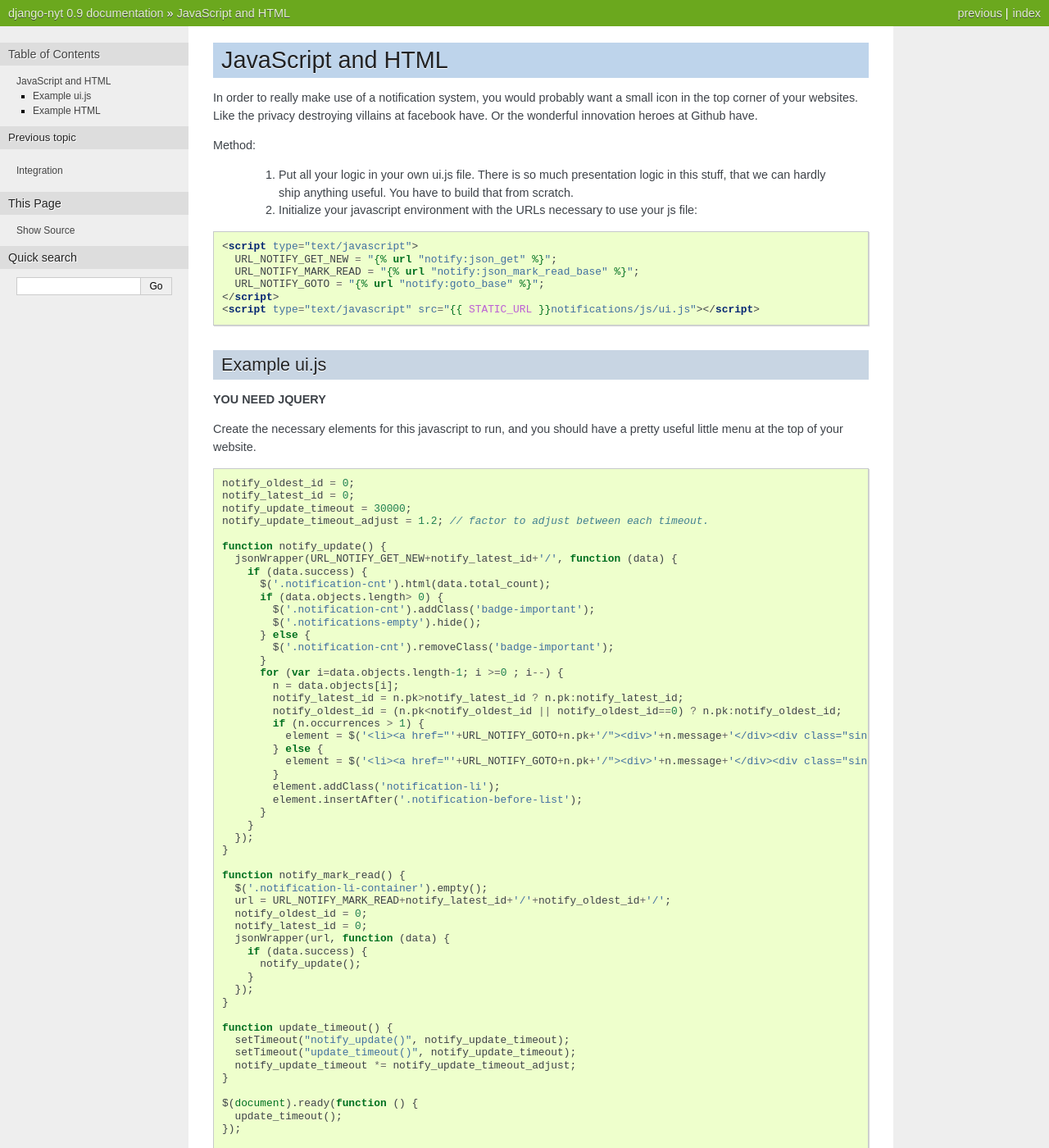
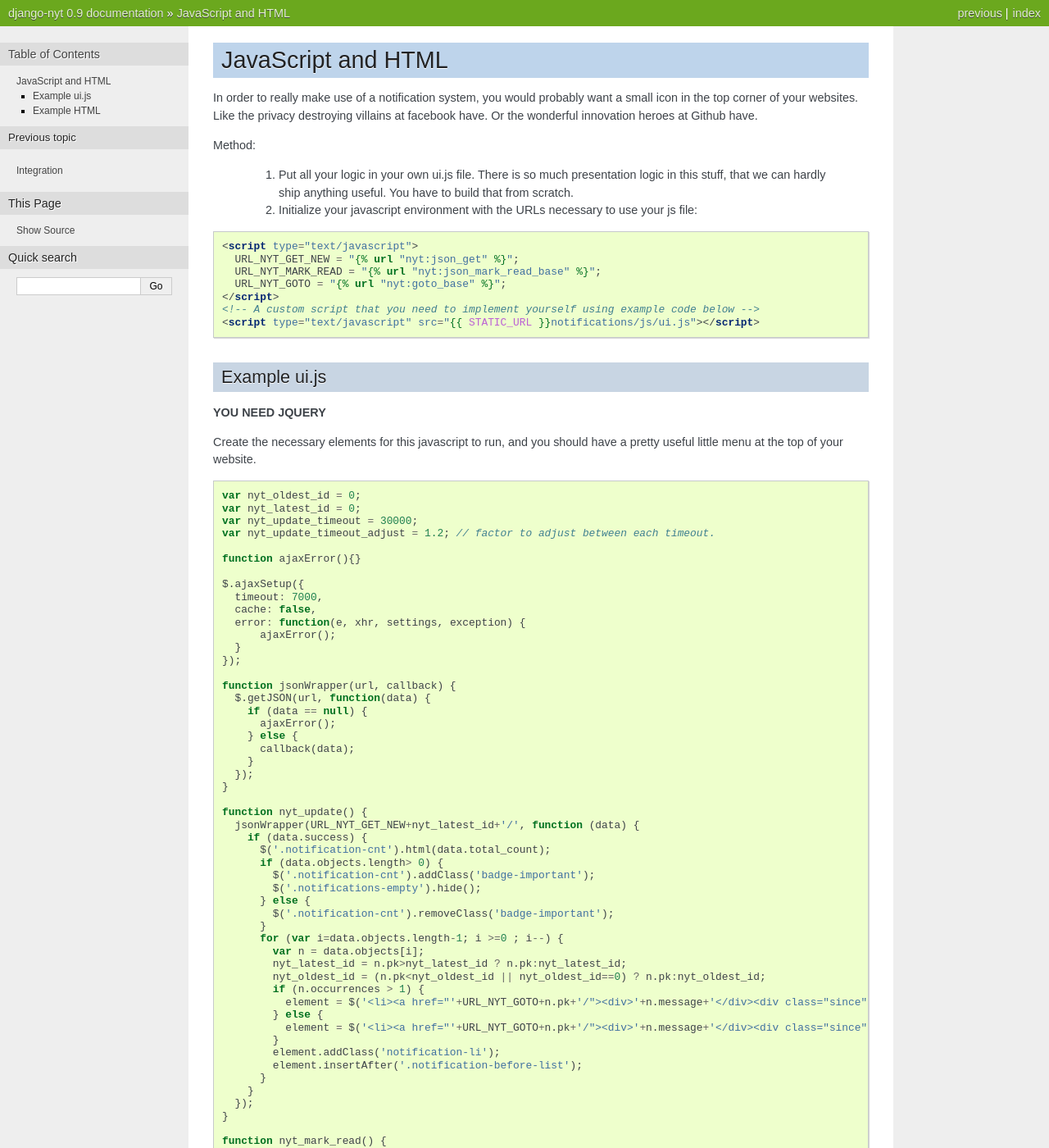
Before and after one commit to django-wiki/django-nyt, a Sphinx documentation site: the page built from docs/javascript.rst, in a window 1280 px wide and 1400 px high. Shown: the whole window at 82% size. Built offline with Sphinx 7.4.7, drawn with Linux system fonts in a browser that asks for light colours; some of the changed text lies outside the part shown.

Commit message:
fix up broken docs javascript example code

```diff
--- a/docs/javascript.rst
+++ b/docs/javascript.rst
@@ -13,10 +13,11 @@ Method:
 .. code-block:: html+django
 
    <script type="text/javascript">
-     URL_NOTIFY_GET_NEW = "{% url "notify:json_get" %}";
-     URL_NOTIFY_MARK_READ = "{% url "notify:json_mark_read_base" %}";
-     URL_NOTIFY_GOTO = "{% url "notify:goto_base" %}";
+     URL_NYT_GET_NEW = "{% url "nyt:json_get" %}";
+     URL_NYT_MARK_READ = "{% url "nyt:json_mark_read_base" %}";
+     URL_NYT_GOTO = "{% url "nyt:goto_base" %}";
    </script>
+   <!-- A custom script that you need to implement yourself using example code below -->
    <script type="text/javascript" src="{{ STATIC_URL }}notifications/js/ui.js"></script>
 
 
@@ -29,13 +30,33 @@ Create the necessary elements for this javascript to run, and you should have a
 
 .. code-block:: javascript
 
-    notify_oldest_id = 0;
-    notify_latest_id = 0;
-    notify_update_timeout = 30000;
-    notify_update_timeout_adjust = 1.2; // factor to adjust between each timeout.
+    var nyt_oldest_id = 0;
+    var nyt_latest_id = 0;
+    var nyt_update_timeout = 30000;
+    var nyt_update_timeout_adjust = 1.2; // factor to adjust between each timeout.
 
-    function notify_update() {
-      jsonWrapper(URL_NOTIFY_GET_NEW+notify_latest_id+'/', function (data) {
+    function ajaxError(){}
+
+    $.ajaxSetup({
+      timeout: 7000,
+      cache: false,
+      error: function(e, xhr, settings, exception) {
+          ajaxError();
+      }
+    });
+
+    function jsonWrapper(url, callback) {
+      $.getJSON(url, function(data) {
+        if (data == null) {
+          ajaxError();
+        } else {
+          callback(data);
+        }
+      });
+    }
+
+    function nyt_update() {
+      jsonWrapper(URL_NYT_GET_NEW+nyt_latest_id+'/', function (data) {
         if (data.success) {
           $('.notification-cnt').html(data.total_count);
           if (data.objects.length> 0) {
@@ -45,13 +66,13 @@ Create the necessary elements for this javascript to run, and you should have a
             $('.notification-cnt').removeClass('badge-important');
           }
           for (var i=data.objects.length-1; i >=0 ; i--) {
-            n = data.objects[i];
-            notify_latest_id = n.pk>notify_latest_id ? n.pk:notify_latest_id;
-            notify_oldest_id = (n.pk<notify_oldest_id || notify_oldest_id==0) ? n.pk:notify_oldest_id;
+            var n = data.objects[i];
+            nyt_latest_id = n.pk>nyt_latest_id ? n.pk:nyt_latest_id;
+            nyt_oldest_id = (n.pk<nyt_oldest_id || nyt_oldest_id==0) ? n.pk:nyt_oldest_id;
             if (n.occurrences > 1) {
-              element = $('<li><a href="'+URL_NOTIFY_GOTO+n.pk+'/"><div>'+n.message+'</div><div class="since">'+n.occurrences_msg+' - ' + n.since + '</div></a></li>')
+              element = $('<li><a href="'+URL_NYT_GOTO+n.pk+'/"><div>'+n.message+'</div><div class="since">'+n.occurrences_msg+' - ' + n.since + '</div></a></li>')
             } else {
-              element = $('<li><a href="'+URL_NOTIFY_GOTO+n.pk+'/"><div>'+n.message+'</div><div class="since">'+n.since+'</div></a></li>');
+              element = $('<li><a href="'+URL_NYT_GOTO+n.pk+'/"><div>'+n.message+'</div><div class="since">'+n.since+'</div></a></li>');
             }
             element.addClass('notification-li');
             element.insertAfter('.notification-before-list');
@@ -60,22 +81,22 @@ Create the necessary elements for this javascript to run, and you should have a
       });
     }
 
-    function notify_mark_read() {
+    function nyt_mark_read() {
       $('.notification-li-container').empty();
-      url = URL_NOTIFY_MARK_READ+notify_latest_id+'/'+notify_oldest_id+'/';
-      notify_oldest_id = 0;
-      notify_latest_id = 0;
+      url = URL_NYT_MARK_READ+nyt_latest_id+'/'+nyt_oldest_id+'/';
+      nyt_oldest_id = 0;
+      nyt_latest_id = 0;
       jsonWrapper(url, function (data) {
         if (data.success) {
-          notify_update();
+          nyt_update();
         }
       });
     }
 
     function update_timeout() {
-      setTimeout("notify_update()", notify_update_timeout);
-      setTimeout("update_timeout()", notify_update_timeout);
-      notify_update_timeout *= notify_update_timeout_adjust;
+      setTimeout("nyt_update()", nyt_update_timeout);
+      setTimeout("update_timeout()", nyt_update_timeout);
+      nyt_update_timeout *= nyt_update_timeout_adjust;
     }
 
     $(document).ready(function () {
@@ -83,7 +104,7 @@ Create the necessary elements for this javascript to run, and you should have a
     });
 
     // Don't check immediately... some users just click through pages very quickly.
-    setTimeout("notify_update()", 2000);
+    setTimeout("nyt_update()", 2000);
 
 
 Example HTML
@@ -93,19 +114,11 @@ Example HTML
 
     <h2>Notifications:</h2>
     <ul>
+      <li class="notification-before-list">Notifications (<span class="badge notification-cnt">0</span>):</li>
       <li class="notifications-empty"><a href="#"><em>{% trans "No notifications" %}</em></a></li>
-      <li class="divider"></li>
-      <li>
-        <a href="#" onclick="notify_mark_read()">
-          <i class="icon-check"></i>
-          {% trans "Clear notifications list" %}
-        </a>
-      </li>
-      <!-- Example of a settings page linked directly under the notifications -->
-      <li>
-        <a href="{% url 'wiki:notification_settings' %}">
-          <i class="icon-wrench"></i>
-          {% trans "Notification settings" %}
-        </a>
-      </li>
     </ul>
+
+    <a href="#" onclick="nyt_mark_read()">
+      <i class="icon-check"></i>
+      {% trans "Clear notifications list" %}
+    </a>
```
